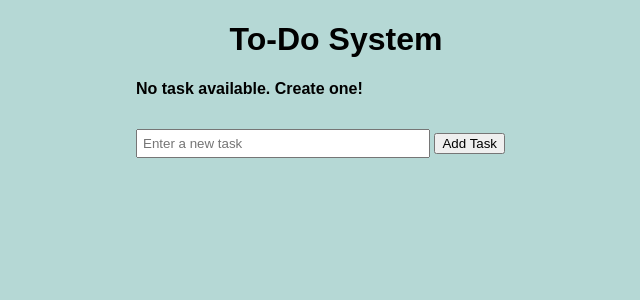
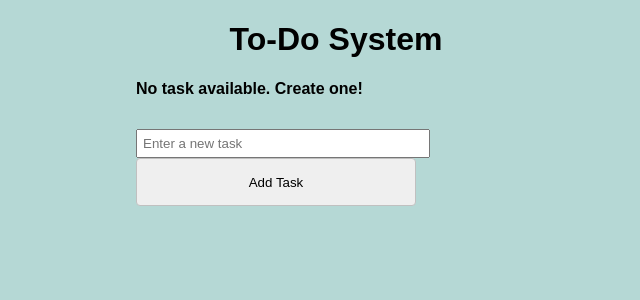
Before and after one commit to LootingBery/todo_system, a Flask app: page / in a window 1280 px wide. Shown: the top 300 px of the page, without its empty margins (304-944 px from the left). Run offline with Flask 3, Linux system fonts and the light colour scheme; data that the repository does not hold is empty.

```diff
--- a/static/style.css
+++ b/static/style.css
@@ -70,7 +70,14 @@ button:hover {
 .form {
   margin-top: 20px;
 }
-
+.submit {
+  height: 48px;
+  width: 280px;
+  border: 1px solid #c0c0c0;
+  border-radius: 4px;
+  box-sizing: border-box;
+  padding: 16px;
+}
 #content {
   width: 70%;
   margin-top: 10px;
--- a/templates/base.html
+++ b/templates/base.html
@@ -8,6 +8,11 @@
       href="{{ url_for('static', filename='style.css') }}"
     />
     <title>{% block title %}To-Do system{% endblock %}</title>
+    <link
+      rel="icon"
+      type="image/x-icon"
+      href="{{ url_for('static', filename='spongebob-icon.ico') }}"
+    />
     {% block head %}{% endblock %}
   </head>
   <body>
--- a/templates/index.html
+++ b/templates/index.html
@@ -6,6 +6,7 @@
   {% if tasks|length < 1 %}
   <h4>No task available. Create one!</h4>
   {% else %}
+
   <div class="tableContainer">
     <table>
       <tr>
@@ -16,7 +17,8 @@
       {% for task in tasks %}
       <tr>
         <td>{{ task.content }}</td>
-        <td>{{ task.date_created.date() }}</td>
+        <td>{{ task.date_created.strftime('%d-%m-%Y %H:%M') }}</td>
+
         <td>
           <button
             class="delete"
@@ -44,7 +46,7 @@
       id="content"
       placeholder="Enter a new task"
     />
-    <input type="submit" value="Add Task" />
+    <input class="submit" type="submit" value="Add Task" />
   </form>
 </div>
 {% endblock %}
```
Also changed, not shown: static/spongebob-on-fire.jpg (added).
